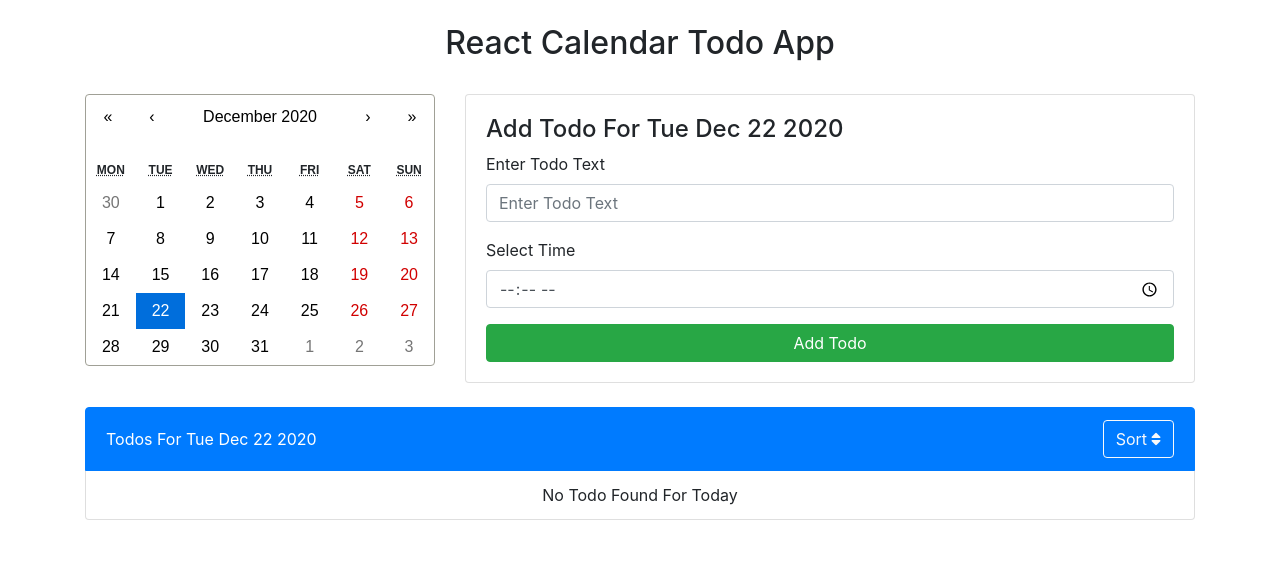
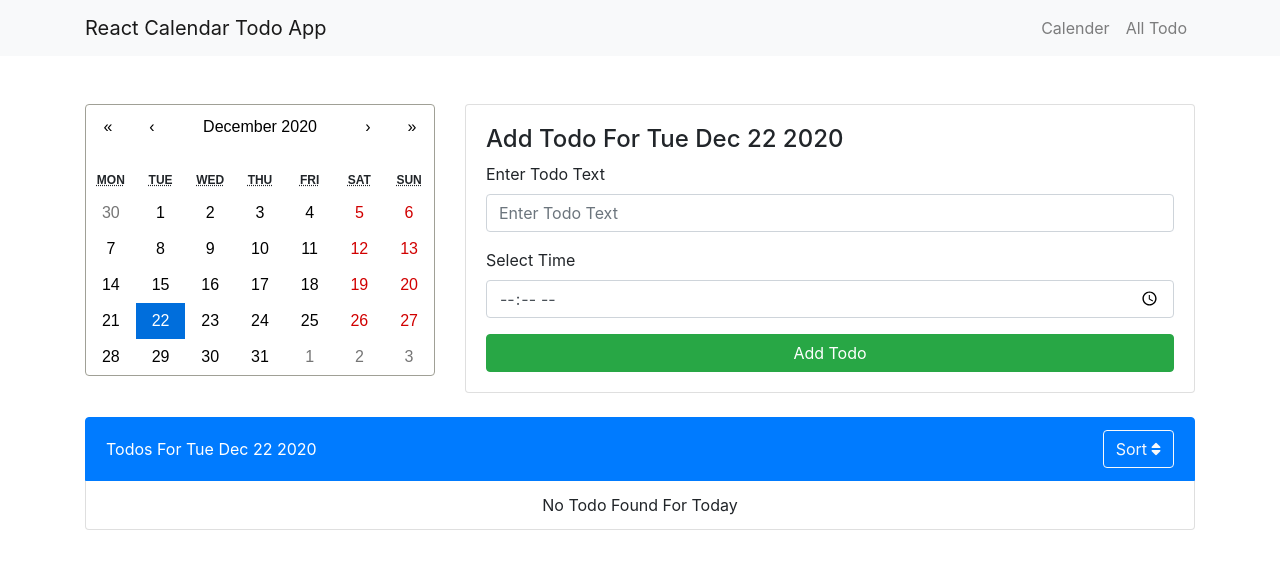
Before and after one commit to AshirbadGudu/ReactCalendarTodo, a React (Create React App) app: page / in a window 1280 px wide. Shown: the top 566 px of the page. Built offline with nearby package versions, Linux system fonts and the light colour scheme.

Commit message:
Nav bar Added

```diff
--- a/src/Router.js
+++ b/src/Router.js
@@ -3,8 +3,11 @@
 import Home from "./pages/Home";
 import Login from "./pages/Login";
 import AllTodo from "./pages/AllTodo";
+import Header from "./components/Header";
 const Router = () => {
   return (
+    <>
+      <Header />
       <BrowserRouter>
         <Switch>
           <Route path="/" component={Home} exact />
@@ -16,6 +19,7 @@
           <Route path="/AllTodo" component={AllTodo} exact />
         </Switch>
       </BrowserRouter>
+    </>
   );
 };
 
--- /dev/null
+++ b/src/components/Header.js
@@ -0,0 +1,23 @@
+import React from "react";
+import { Navbar, Nav, Container } from "react-bootstrap";
+
+const Header = () => {
+  return (
+    <>
+      <Navbar bg="light" expand="lg">
+        <Container>
+          <Navbar.Brand href="/">React Calendar Todo App</Navbar.Brand>
+          <Navbar.Toggle aria-controls="basic-navbar-nav" />
+          <Navbar.Collapse id="basic-navbar-nav">
+            <Nav className="ml-auto">
+              <Nav.Link href="/">Calender</Nav.Link>
+              <Nav.Link href="/AllTodo">All Todo</Nav.Link>
+            </Nav>
+          </Navbar.Collapse>
+        </Container>
+      </Navbar>
+    </>
+  );
+};
+
+export default Header;
--- a/src/pages/Home.js
+++ b/src/pages/Home.js
@@ -9,7 +9,6 @@
   const { selectedDate, setSelectedDate } = useAppContext();
   return (
     <Container className="py-4">
-      <h2 className="text-center">React Calendar Todo App</h2>
       <Row className="py-4">
         <Col xs={12} md={4}>
           <Calendar
```
Also changed, not shown: 2 other files (tests, documents, lock files or other folders). Lines whose indentation alone changed are shown as unchanged.
